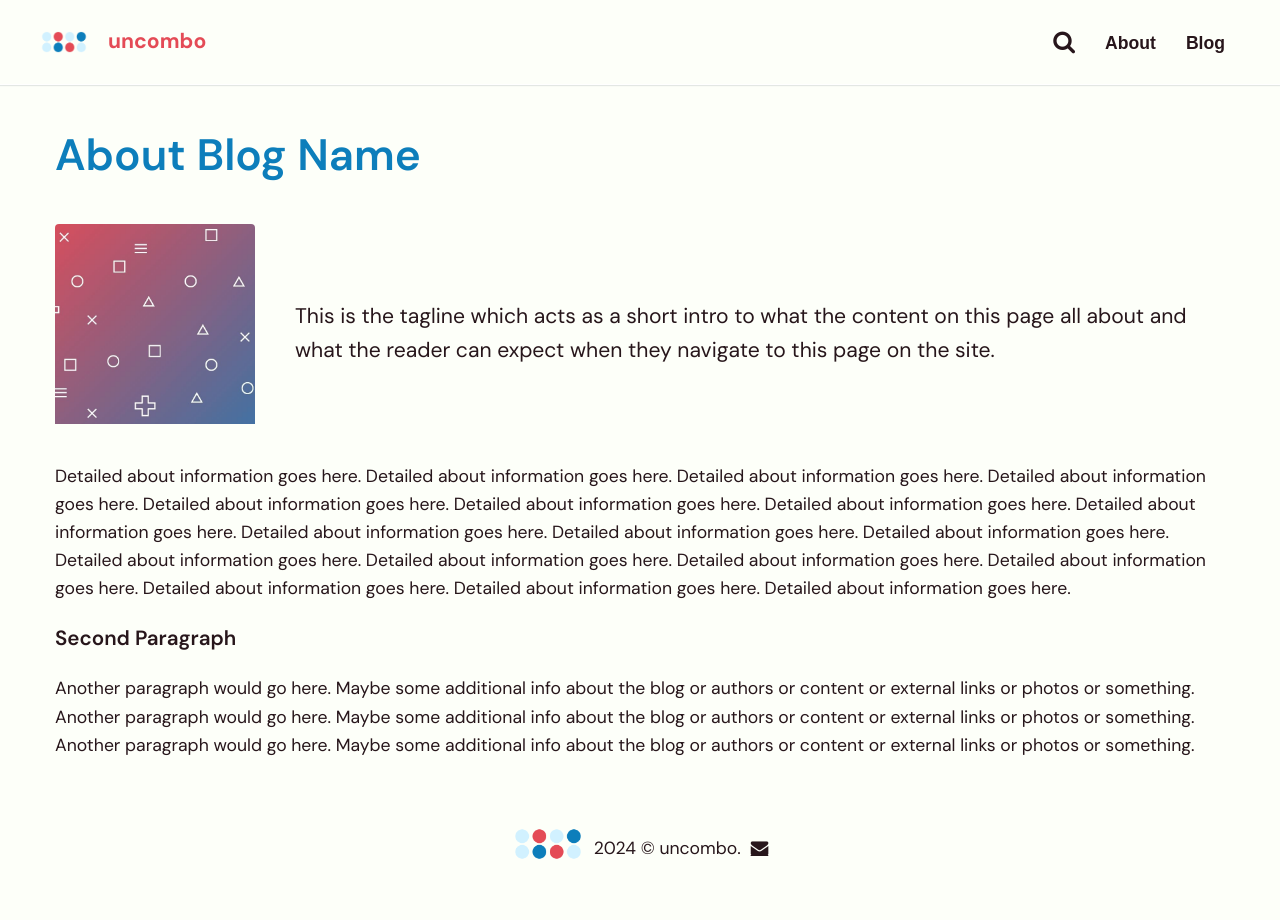
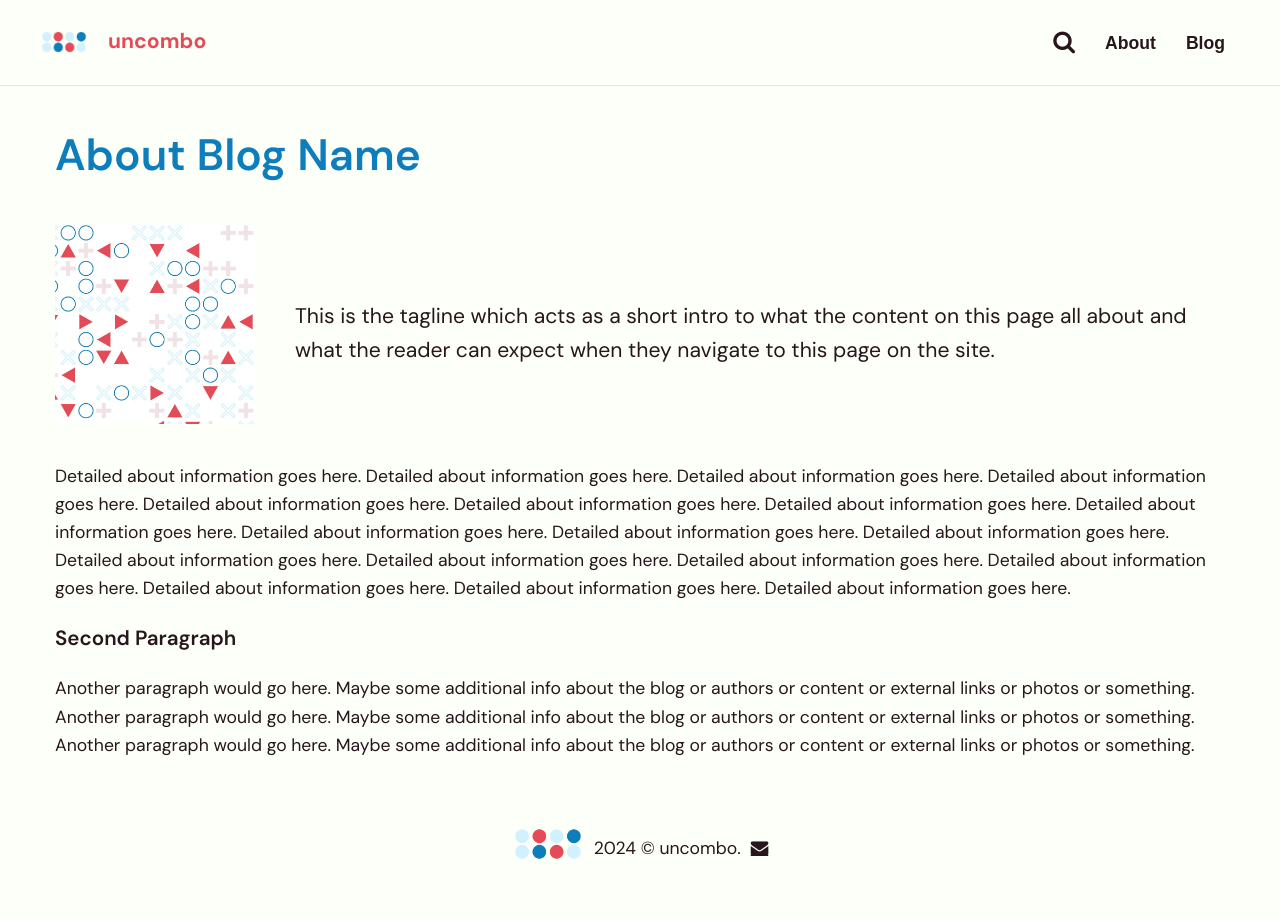
Before and after one commit to jdarrach/uncombo, a Jekyll site: the page built from _pages/01_about.md, in a window 1280 px wide. Built offline with Jekyll 4.4.1, drawn with Linux system fonts in a browser that asks for light colours.

Commit message:
pattern banner

```diff
--- a/_pages/01_about.md
+++ b/_pages/01_about.md
@@ -2,7 +2,7 @@
 layout: page
 title: About
 heading: About Blog Name
-headingimg: /assets/uncombo banner small.jpg
+headingimg: /assets/pattern-bg-small.jpg
 headingtagline: This is the tagline which acts as a short intro to what the content on this page all about and what the reader can expect when they navigate to this page on the site.
 permalink: /about/
 ---
--- a/index.html
+++ b/index.html
@@ -8,7 +8,7 @@ layout: default
 	  </div>
 
 	  <div>
-		<img src="{{ site.baseurl }}/assets/uncombo banner.jpg" width="600">
+		<img src="{{ site.baseurl }}/assets/pattern-bg.jpg" width="600">
 	  </div>
   </div>
 
```
